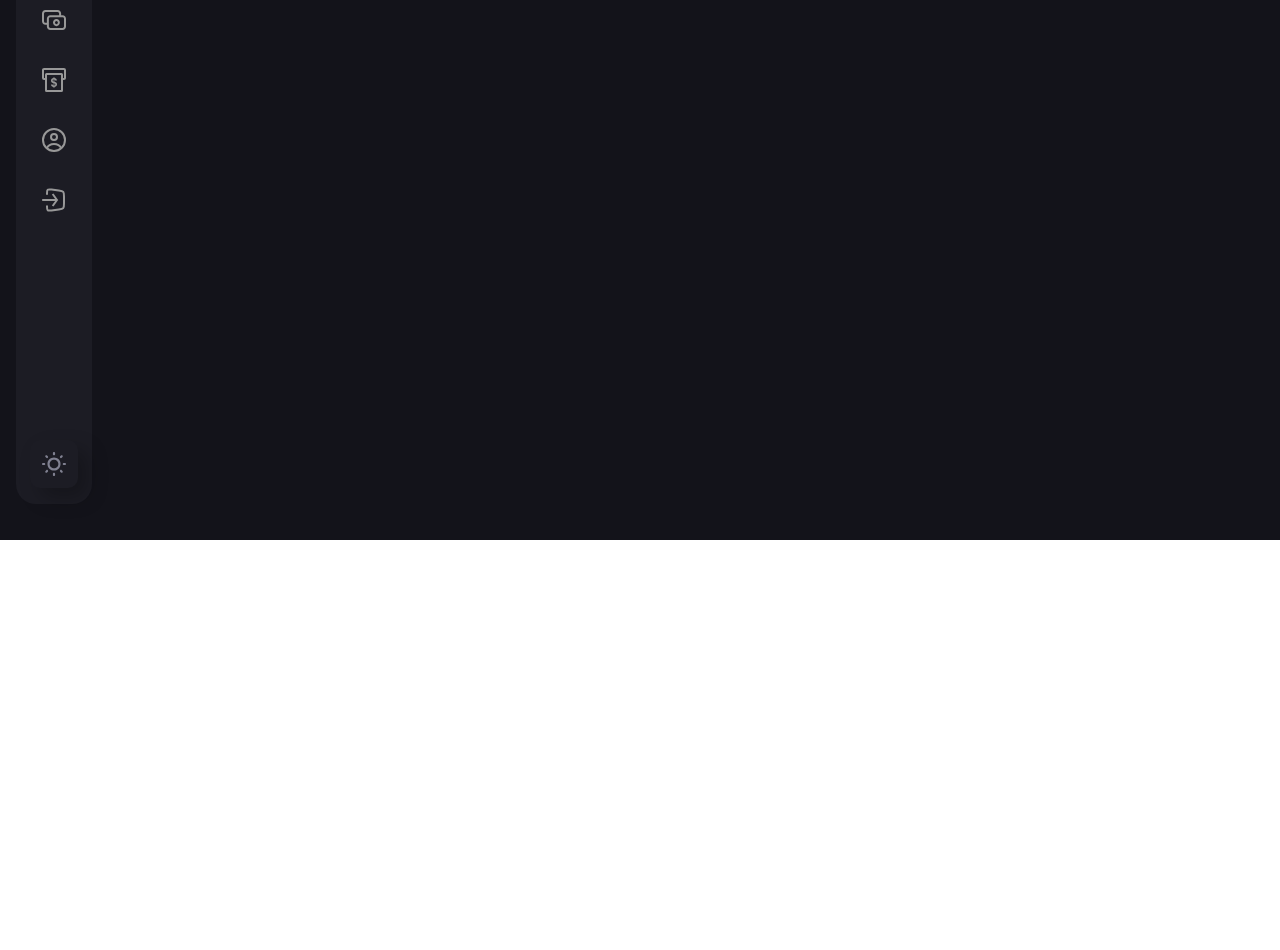
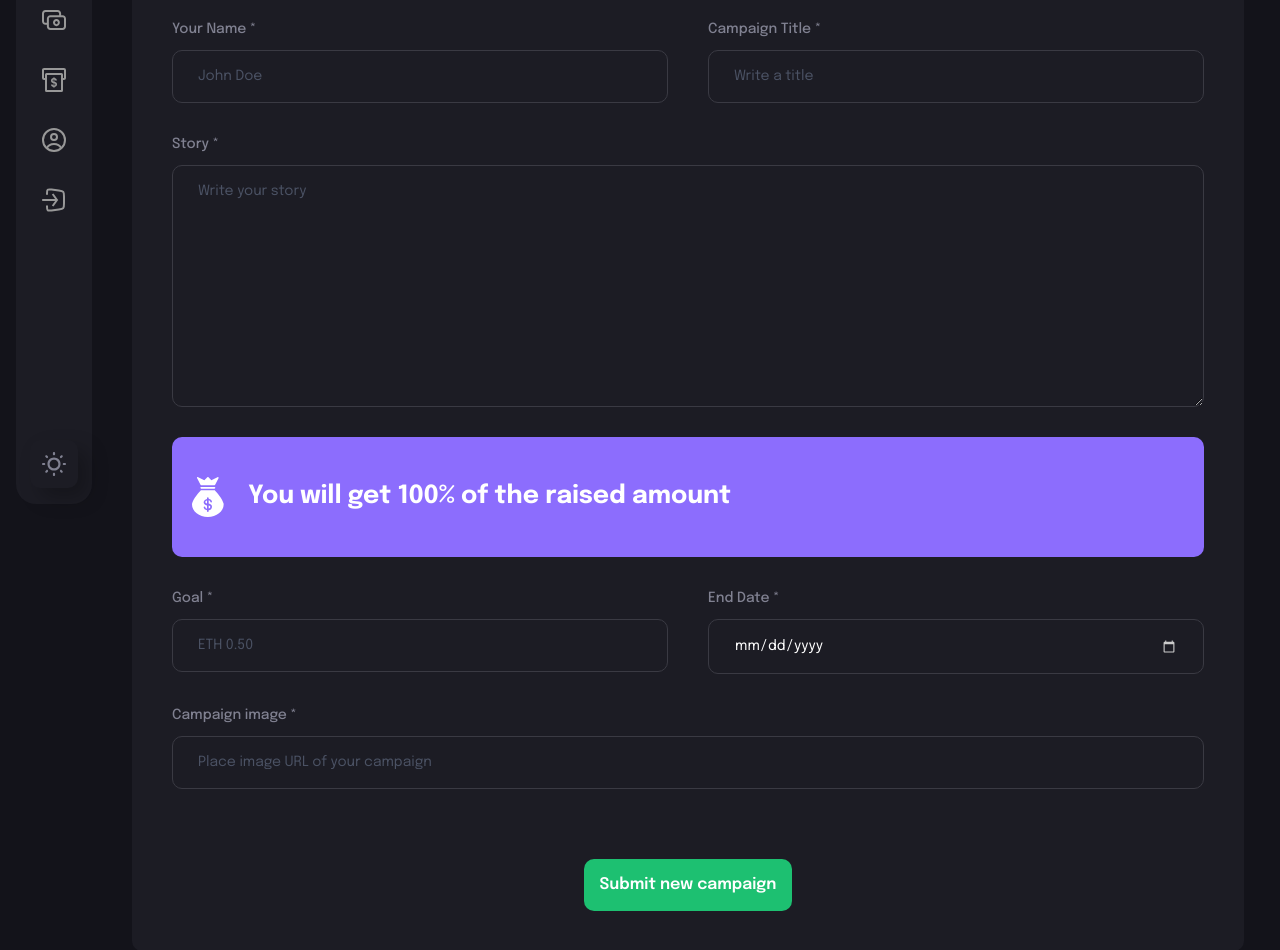
Before and after one commit to mirakiii/Decentralized-crowdfunding-platform, a React (Vite) app in the folder client/: page /create-campaign in a window 1280 px wide. Shown: the part 260-1210 px from the top of the page. Before the commit the page ends 800 px from the top, so only its background shows below. Built offline with nearby package versions, Linux system fonts and the light colour scheme; what @thirdweb-dev/react would draw is missing.

Commit message:
created form for create Campaign page

```diff
--- /dev/null
+++ b/client/src/components/FormField.jsx
@@ -0,0 +1,33 @@
+import React from 'react'
+
+const FormField = ({ labelName, placeholder, inputType, isTextArea, value, handleChange }) => {
+  return (
+    <label className="flex-1 w-full flex flex-col">
+      {labelName && (
+        <span className="font-epilogue font-medium text-[14px] leading-[22px] text-[#808191] mb-[10px]">{labelName}</span>
+      )}
+      {isTextArea ? (
+        <textarea
+          required
+          value={value}
+          onChange={handleChange}
+          rows={10}
+          placeholder={placeholder}
+          className="py-[15px] sm:px-[25px] px-[15px] outline-none border-[1px] border-[#3a3a43] bg-transparent font-epilogue text-white text-[14px] placeholder:text-[#4b5264] rounded-[10px] sm:min-w-[300px]"
+        />
+      ) : (
+        <input
+          required
+          value={value}
+          onChange={handleChange}
+          type={inputType}
+          step="0.1"
+          placeholder={placeholder}
+          className="py-[15px] sm:px-[25px] px-[15px] outline-none border-[1px] border-[#3a3a43] bg-transparent font-epilogue text-white text-[14px] placeholder:text-[#4b5264] rounded-[10px] sm:min-w-[300px]"
+        />
+      )}
+    </label>
+  )
+}
+
+export default FormField
--- a/client/src/components/index.js
+++ b/client/src/components/index.js
@@ -1,7 +1,7 @@
 export { default as Sidebar } from './Sidebar';
 export { default as Navbar } from './Navbar';
 export { default as CustomButton } from './CustomButton';
-// export { default as FormField } from './FormField';
+export { default as FormField } from './FormField';
 // export { default as DisplayCampaigns } from './DisplayCampaigns';
 // export { default as FundCard } from './FundCard';
 // export { default as CountBox } from './CountBox';
--- a/client/src/pages/CreateCampaign.jsx
+++ b/client/src/pages/CreateCampaign.jsx
@@ -5,7 +5,7 @@ import { ethers } from 'ethers';
 
 // import { useStateContext } from '../context';
 import { money } from '../assets';
-import { CustomButton } from '../components';
+import { CustomButton, FormField} from '../components';
 import { checkIfImage } from '../utils';
 
 
@@ -22,6 +22,13 @@ const CreateCampaign = () => {
     image: ''
   });
 
+  const handleFormFieldChange = (fieldName, e) => {
+    setForm({ ...form, [fieldName]: e.target.value })
+  }
+
+  const handleSubmit = () => {
+
+  }
 
   return (
     <div className="bg-[#1c1c24] flex justify-center items-center flex-col rounded-[10px] sm:p-10 p-4">
@@ -29,7 +36,79 @@ const CreateCampaign = () => {
     <div className="flex justify-center items-center p-[16px] sm:min-w-[380px] bg-[#3a3a43] rounded-[10px]">
       <h1 className="font-epilogue font-bold sm:text-[25px] text-[18px] leading-[38px] text-white">Start a Campaign</h1>
     </div>
+
+    <form onSubmit={handleSubmit} className="w-full mt-[65px] flex flex-col gap-[30px]">
+      <div className="flex flex-wrap gap-[40px]">
+        <FormField
+          labelName="Your Name *"
+          placeholder="John Doe"
+          inputType="text"
+          value={form.name}
+          // handleChange = {() => {}}
+          handleChange={(e) => handleFormFieldChange('name', e)}
+          />
+         <FormField
+            labelName="Campaign Title *"
+            placeholder="Write a title"
+            inputType="text"
+            value={form.title}
+            // handleChange = {() => {}}
+            handleChange={(e) => handleFormFieldChange('title', e)}
+          />
+      </div>
+      <FormField
+          labelName="Story *"
+          placeholder="Write your story"
+          isTextArea
+          value={form.description}
+          // handleChange = {() => {}}
+          handleChange={(e) => handleFormFieldChange('description', e)}
+        />
+        <div className="w-full flex justify-start items-center p-4 bg-[#8c6dfd] h-[120px] rounded-[10px]">
+          <img src={money} alt="money" className="w-[40px] h-[40px] object-contain"/>
+          <h4 className="font-epilogue font-bold text-[25px] text-white ml-[20px]">You will get 100% of the raised amount</h4>
+        </div>
+
+        <div className="flex flex-wrap gap-[40px]">
+          <FormField
+            labelName="Goal *"
+            placeholder="ETH 0.50"
+            inputType="text"
+            value={form.target}
+            // handleChange = {() => {}}
+            handleChange={(e) => handleFormFieldChange('target', e)}
+          />
+          <FormField
+            labelName="End Date *"
+            placeholder="End Date"
+            inputType="date"
+            value={form.deadline}
+            // handleChange = {() => {}}
+            handleChange={(e) => handleFormFieldChange('deadline', e)}
+          />
+          </div>
+
+          <FormField
+            labelName="Campaign image *"
+            placeholder="Place image URL of your campaign"
+            inputType="url"
+            value={form.image}
+            handleChange={(e) => handleFormFieldChange('image', e)}
+          />
+
+           <div className="flex justify-center items-center mt-[40px]">
+            <CustomButton
+              btnType="submit"
+              title="Submit new campaign"
+              styles="bg-[#1dc071]"
+            />
+          </div>
+
+    </form>
+
     </div>
+
+
   )
 }
 
```
Also changed, not shown: client/src/context/index.js (added).
